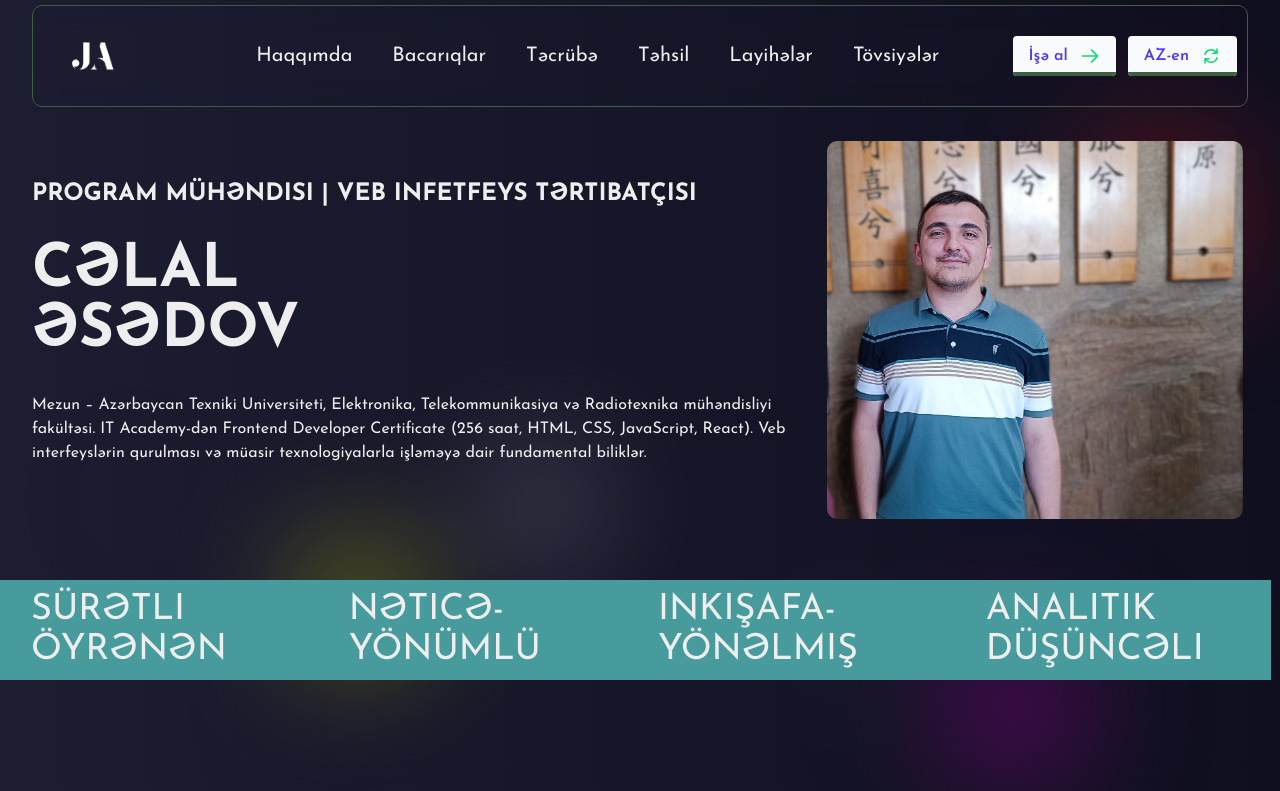
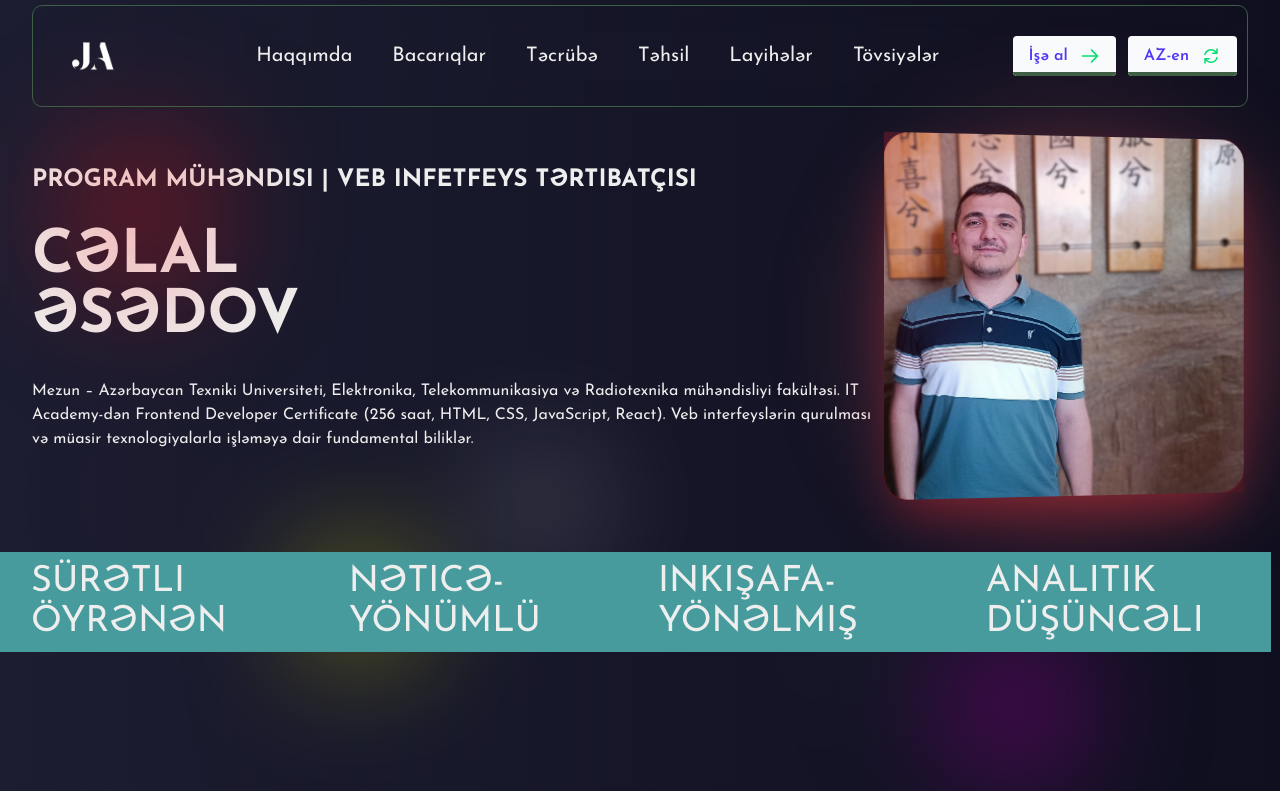
Before and after one commit to EsedovCelal/jalalasadov, a React (Vite) app: page / in a window 1280 px wide. Shown: the top 791 px of the page. Built offline with nearby package versions, Linux system fonts and the light colour scheme.

Commit message:
change image in home component

```diff
--- a/src/App.css
+++ b/src/App.css
@@ -173,7 +173,7 @@ img {
 }
 
 .blobs li:nth-child(10) {
-  left: 85%;
+  left: 5%;
   width: 150px;
   height: 150px;
   animation-delay: 0s;
--- a/src/container/Home.jsx
+++ b/src/container/Home.jsx
@@ -1,10 +1,10 @@
-import jalalasadov from "../assets/img/jalalasadov.png";
 import { motion } from "framer-motion";
 import { fadeIn } from "../tools/motion2";
 import { Element } from "react-scroll";
 import translations from "../translations";
 import { useSelector } from "react-redux";
 import Line_Text from "./Text_Line";
+import Img from "./img";
 
 const Home = () => {
   const language = useSelector((state) => state.language.defaultLanguage);
@@ -54,12 +54,8 @@ const Home = () => {
             initial="hidden"
             whileInView="show"
             viewport={{ once: false, amount: 0.7 }}
-            className={styles.section_one_img_box}
           >
-            <img
-              src={jalalasadov}
-              className="w-full max-w-md h-auto mx-auto bg-[#111] relative z-[99] rounded-[10px] object-cover object-left"
-            />
+            <Img />
           </motion.div>
         </div>
         <Line_Text />
--- /dev/null
+++ b/src/container/Img.jsx
@@ -0,0 +1,49 @@
+import jalalasadov from "../assets/img/jalalasadov.png";
+export default function Img() {
+  return (
+    <div>
+      <div className="relative">
+        {/* Slow pulsing glow */}
+        <div
+          className="absolute inset-0"
+          style={{ animation: "pulse 4s ease-in-out infinite" }}
+        >
+          <div className="w-96 h-96 bg-red-400 rounded-full blur-3xl opacity-30"></div>
+        </div>
+
+        {/* Main image with tilt animation */}
+        <div
+          className="relative"
+          style={{ animation: "tilt 6s ease-in-out infinite" }}
+        >
+          <div className="md:w-90 md:h-90 w-70 h-70 bg-gradient-to-br from-red-500 via-red-600 to-red-700 rounded-3xl shadow-2xl shadow-red-500/40 overflow-hidden">
+            {/* The actual image */}
+            <img
+              src={jalalasadov}
+              alt="jalalasadov"
+              className="w-full h-full object-cover"
+            />
+
+            {/* Subtle red overlay with slow pulse */}
+            <div
+              className="absolute inset-0 bg-gradient-to-br from-red-500/20 via-transparent to-red-900/20"
+              style={{ animation: "pulse 5s ease-in-out infinite" }}
+            ></div>
+          </div>
+        </div>
+      </div>
+
+      <style jsx>{`
+        @keyframes tilt {
+          0%,
+          100% {
+            transform: perspective(400px) rotateY(0deg);
+          }
+          50% {
+            transform: perspective(400px) rotateY(15deg);
+          }
+        }
+      `}</style>
+    </div>
+  );
+}
```
Also changed, not shown: src/container/Main.css (deleted, +0 -24 lines).
